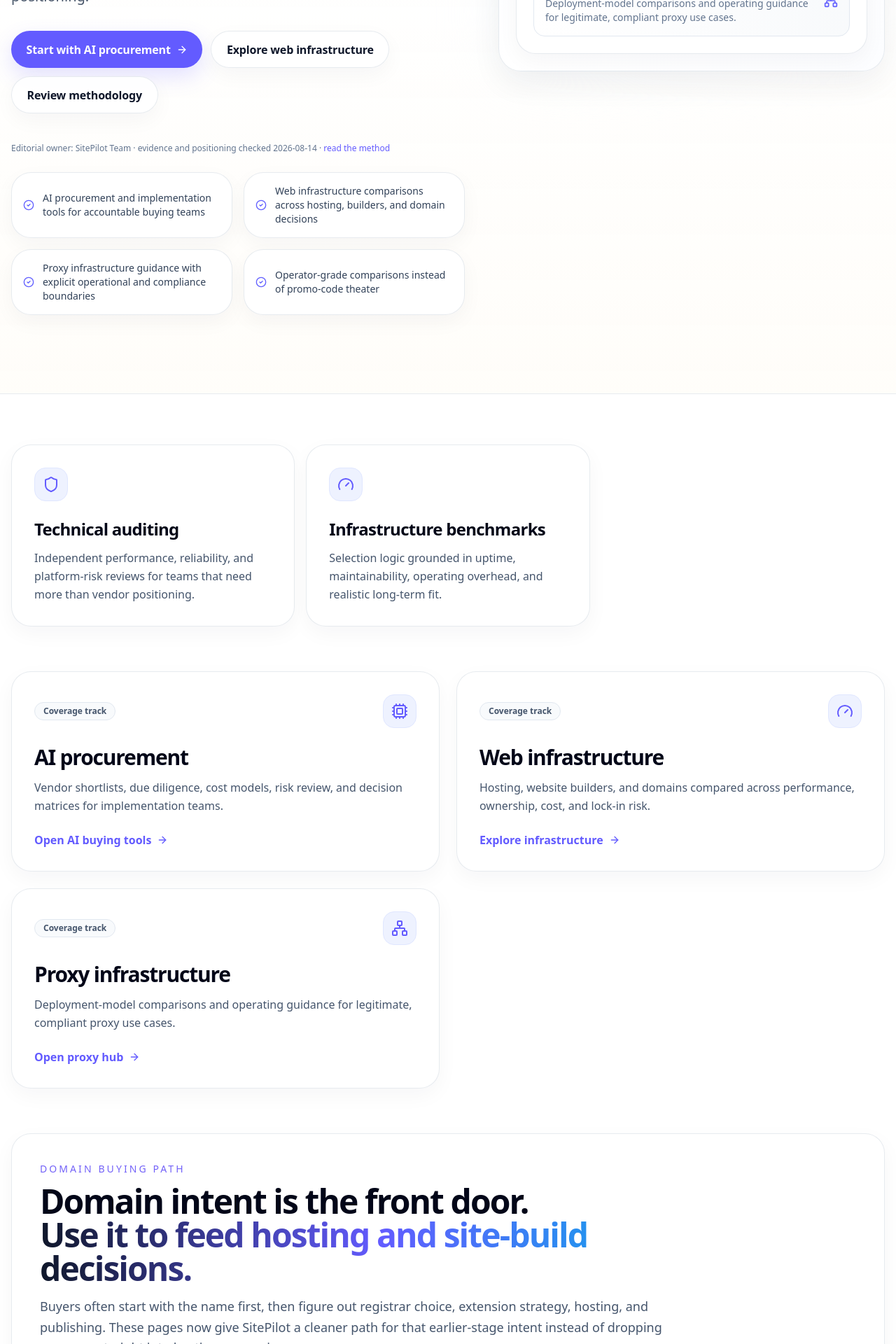
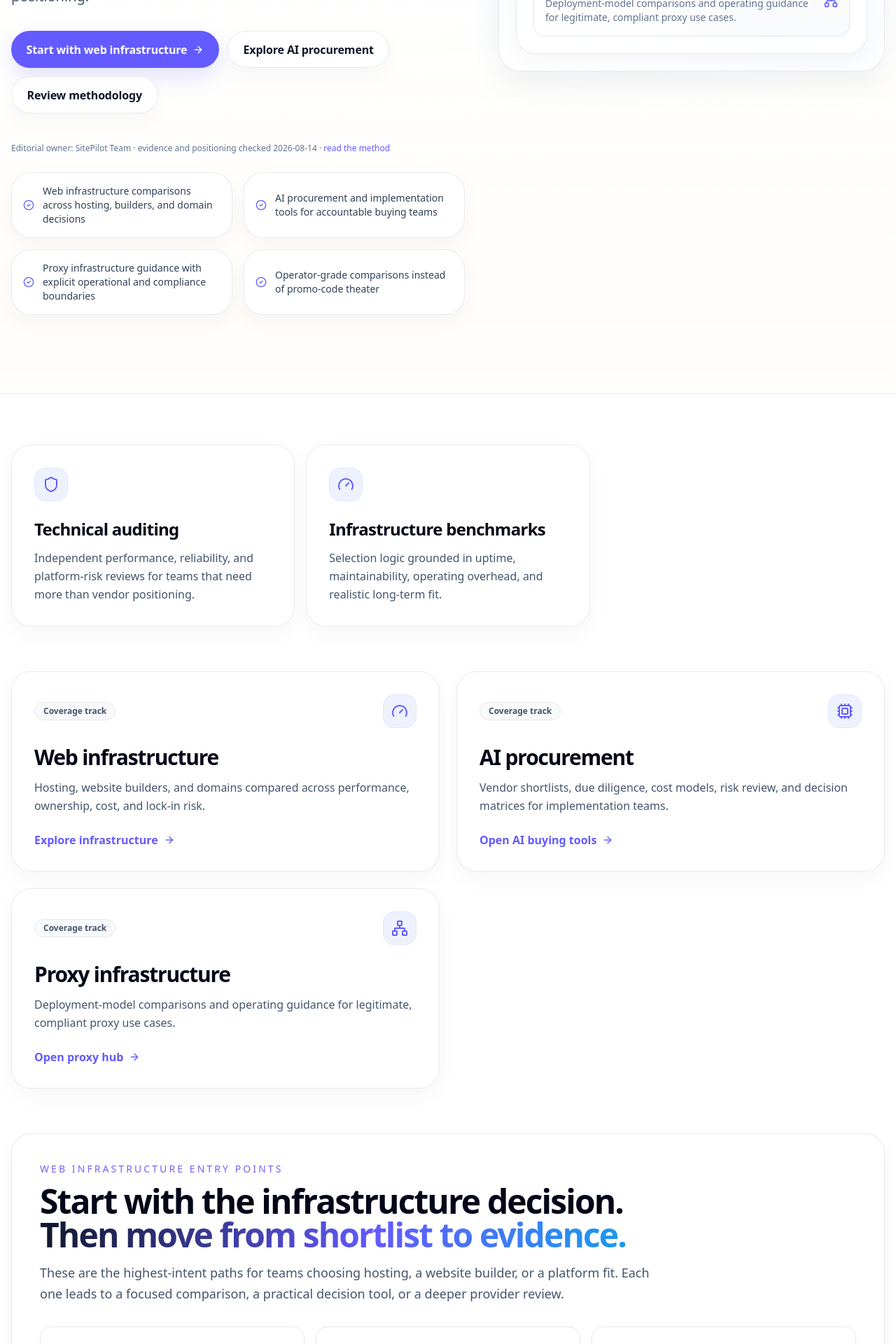
Before and after one commit to teccoxie2/sitepilot, a Next.js app: page / in a window 1280 px wide. Shown: the part 880-2800 px from the top of the page at 70% size. Built offline with nearby package versions, Linux system fonts and the light colour scheme; no server answers.

Commit message:
Focus SEO entry paths on web infrastructure

```diff
--- a/src/app/best-web-hosting-2026/page.tsx
+++ b/src/app/best-web-hosting-2026/page.tsx
@@ -18,7 +18,7 @@ import RelatedLinks, { hostingRelatedLinks } from '@/components/RelatedLinks'
 
 const pageTitle = 'Best Web Hosting 2026: SiteGround vs Hostinger vs WPX'
 const pageDescription =
-  'A practical 2026 guide to the best web hosting providers. Compare SiteGround, Hostinger, and WPX on uptime, support quality, speed, pricing traps, and business fit.'
+  'Compare SiteGround, Hostinger, and WPX on uptime, support quality, speed, renewal pricing, and business fit.'
 const pageUrl = 'https://sitepilot.co/best-web-hosting-2026'
 const dataDisclosure =
   'Scores, prices, and performance figures are illustrative SitePilot editorial signals from a limited comparison snapshot, not a third-party benchmark or guarantee. Verify current plans, renewal terms, and production performance before purchase.'
@@ -196,7 +196,7 @@ export default function BestWebHosting2026() {
         description={pageDescription}
         url={pageUrl}
         publishedDate="2026-02-14T00:00:00Z"
-        modifiedDate="2026-04-18T00:00:00Z"
+        modifiedDate="2026-09-06T00:00:00Z"
         authorName="SitePilot Team"
       />
 
--- a/src/app/page.tsx
+++ b/src/app/page.tsx
@@ -6,7 +6,7 @@ import SchemaMarkup from '@/components/SchemaMarkup'
 
 const pageTitle = 'SitePilot | Digital Infrastructure Buying Intelligence'
 const pageDescription =
-  'Evidence-first decision support for AI procurement, web infrastructure, and proxy operations using independent audits, buyer-focused comparisons, and practical decision assets.'
+  'Evidence-first buying intelligence for AI procurement and web infrastructure: independent comparisons, scorecards, audits, and practical decision tools.'
 const pageUrl = 'https://sitepilot.co'
 
 const metadataConfig: Metadata = {
@@ -29,8 +29,8 @@ const metadataConfig: Metadata = {
 
 export const metadata: Metadata = normalizeMetadata(metadataConfig);
 const operatingSignals = [
+  'Web infrastructure comparisons across hosting, builders, and domain decisions',
   'AI procurement and implementation tools for accountable buying teams',
-  'Web infrastructure comparisons across hosting, builders, and domain decisions',
   'Proxy infrastructure guidance with explicit operational and compliance boundaries',
   'Operator-grade comparisons instead of promo-code theater',
 ]
@@ -52,18 +52,18 @@ const capabilityCards = [
 
 const coverageTracks = [
   {
+    title: 'Web infrastructure',
+    note: 'Hosting, website builders, and domains compared across performance, ownership, cost, and lock-in risk.',
+    href: '/web-hosting',
+    cta: 'Explore infrastructure',
+    icon: Gauge,
+  },
+  {
     title: 'AI procurement',
     note: 'Vendor shortlists, due diligence, cost models, risk review, and decision matrices for implementation teams.',
     href: '/ai-tools',
     cta: 'Open AI buying tools',
     icon: Cpu,
-  },
-  {
-    title: 'Web infrastructure',
-    note: 'Hosting, website builders, and domains compared across performance, ownership, cost, and lock-in risk.',
-    href: '/web-hosting',
-    cta: 'Explore infrastructure',
-    icon: Gauge,
   },
   {
     title: 'Proxy infrastructure',
@@ -112,6 +112,24 @@ const domainClusterLinks = [
   },
 ]
 
+const infrastructureDecisionLinks = [
+  {
+    title: 'Best web hosting 2026',
+    href: '/best-web-hosting-2026',
+    note: 'Start with provider fit, renewal reality, support quality, and operational risk.',
+  },
+  {
+    title: 'Website builder comparison',
+    href: '/website-builders',
+    note: 'Choose between builders by publishing workflow, SEO ownership, commerce, and migration risk.',
+  },
+  {
+    title: 'Hosting platform fit scorecard',
+    href: '/hosting-platform-fit-scorecard-2026',
+    note: 'Turn site type, traffic, migration complexity, and support needs into a shortlist signal.',
+  },
+]
+
 export default function HomePage() {
   return (
     <div className="min-h-screen overflow-x-hidden text-slate-900">
@@ -140,12 +158,12 @@ export default function HomePage() {
               </p>
 
               <div className="flex flex-wrap gap-3 mb-10">
-                <Link href="/ai-tools" className="btn-brand">
-                  Start with AI procurement
+                <Link href="/web-hosting" className="btn-brand">
+                  Start with web infrastructure
                   <ArrowRight className="ml-2 h-4 w-4" />
                 </Link>
-                <Link href="/web-hosting" className="btn-secondary">
-                  Explore web infrastructure
+                <Link href="/ai-tools" className="btn-secondary">
+                  Explore AI procurement
                 </Link>
                 <Link href="/methodology" className="btn-secondary">
                   Review methodology
@@ -248,6 +266,31 @@ export default function HomePage() {
 
         <section className="page-card p-8 md:p-10 mb-16">
           <div className="max-w-4xl mb-8">
+            <div className="text-sm uppercase tracking-[0.22em] text-indigo-600/80 mb-3">Web infrastructure entry points</div>
+            <h2 className="text-3xl md:text-5xl font-semibold tracking-[-0.04em] text-slate-950 mb-4">
+              Start with the infrastructure decision.
+              <span className="block brand-gradient-text">Then move from shortlist to evidence.</span>
+            </h2>
+            <p className="text-slate-600 text-lg leading-relaxed">
+              These are the highest-intent paths for teams choosing hosting, a website builder, or a platform fit. Each one leads to a focused comparison, a practical decision tool, or a deeper provider review.
+            </p>
+          </div>
+          <div className="grid gap-4 md:grid-cols-3">
+            {infrastructureDecisionLinks.map((item) => (
+              <Link key={item.href} href={item.href} className="rounded-2xl border border-slate-200 bg-white px-5 py-5 transition-colors hover:bg-slate-50">
+                <div className="text-lg font-semibold text-slate-950 mb-2">{item.title}</div>
+                <p className="text-sm leading-6 text-slate-600 mb-3">{item.note}</p>
+                <div className="inline-flex items-center text-[#635bff] font-semibold">
+                  Open decision path
+                  <ArrowRight className="ml-2 h-4 w-4" />
+                </div>
+              </Link>
+            ))}
+          </div>
+        </section>
+
+        <section className="page-card p-8 md:p-10 mb-16">
+          <div className="max-w-4xl mb-8">
             <div className="text-sm uppercase tracking-[0.22em] text-indigo-600/80 mb-3">Domain buying path</div>
             <h2 className="text-3xl md:text-5xl font-semibold tracking-[-0.04em] text-slate-950 mb-4">
               Domain intent is the front door.
--- a/src/app/web-hosting/metadata.ts
+++ b/src/app/web-hosting/metadata.ts
@@ -1,9 +1,9 @@
 import { normalizeMetadata } from '@/lib/seo'
 import type { Metadata } from 'next'
 
-export const pageTitle = 'Best Web Hosting 2026 | Compare Hosting Reviews, Pricing & Fit'
+export const pageTitle = 'Best Web Hosting 2026 | Reviews, Pricing & Fit'
 export const pageDescription =
-  'Compare the best web hosting in 2026 using uptime discipline, support quality, pricing structure, caching stack, security defaults, scaling headroom, and lock-in risk before you choose a provider.'
+  'Compare web hosting by uptime discipline, support quality, renewal pricing, security defaults, scaling headroom, and lock-in risk.'
 export const pageUrl = 'https://sitepilot.co/web-hosting'
 
 const metadataConfig: Metadata = {
--- a/src/app/web-hosting/page.tsx
+++ b/src/app/web-hosting/page.tsx
@@ -5,8 +5,8 @@ import SchemaMarkup from '@/components/SchemaMarkup'
 
 export { metadata } from './metadata'
 
-const pageTitle = 'Web Hosting Reviews 2026 | SitePilot'
-const pageDescription = 'Web hosting in 2026 should be evaluated on uptime discipline, support quality, pricing structure, caching stack, security defaults, scaling headroom, and lock-in risk so teams can choose infrastructure that stays reliable after the promotional discount expires.'
+const pageTitle = 'Best Web Hosting 2026 | Reviews, Pricing & Fit'
+const pageDescription = 'Compare web hosting by uptime discipline, support quality, renewal pricing, security defaults, scaling headroom, and lock-in risk.'
 const pageUrl = 'https://sitepilot.co/web-hosting'
 
 const cards = [
@@ -91,7 +91,7 @@ export default function WebHostingHub2026() {
           description: pageDescription,
           url: pageUrl,
           datePublished: '2026-04-19',
-          dateModified: '2026-04-19',
+          dateModified: '2026-09-06',
         }}
       />
       <div className="absolute inset-0 pointer-events-none overflow-hidden">
--- a/src/app/website-builders/page.tsx
+++ b/src/app/website-builders/page.tsx
@@ -15,9 +15,9 @@ import {
 } from 'lucide-react'
 import SchemaMarkup from '@/components/SchemaMarkup'
 
-const pageTitle = 'Website Builder Comparison (2026): Wix vs Shopify vs Squarespace vs Readdy vs WordPress'
+const pageTitle = 'Website Builder Comparison 2026: Wix, Shopify & Squarespace'
 const pageDescription =
-  'Use this website builder comparison to choose Wix, Shopify, Squarespace, Readdy, or WordPress by ecommerce fit, SEO control, editing overhead, migration risk, AI workflow fit, and long-term ownership before you commit.'
+  'Compare Wix, Shopify, Squarespace, Readdy, and WordPress by SEO control, ecommerce fit, publishing speed, and migration risk.'
 const pageUrl = 'https://sitepilot.co/website-builders'
 const selectionDisclosure =
   'Quick picks on this page are illustrative SitePilot editorial fit signals, not third-party rankings or performance benchmarks. Verify current pricing, capabilities, and limits on each provider site before committing.'
@@ -190,7 +190,7 @@ export default function WebsiteBuildersHub() {
         description={pageDescription}
         url={pageUrl}
         publishedDate="2026-04-17"
-        modifiedDate="2026-05-12"
+        modifiedDate="2026-09-06"
         authorName="SitePilot Team"
       />
 
```
Also changed, not shown: src/app/best-website-builders-2026/page.tsx (+4 -4 lines).
